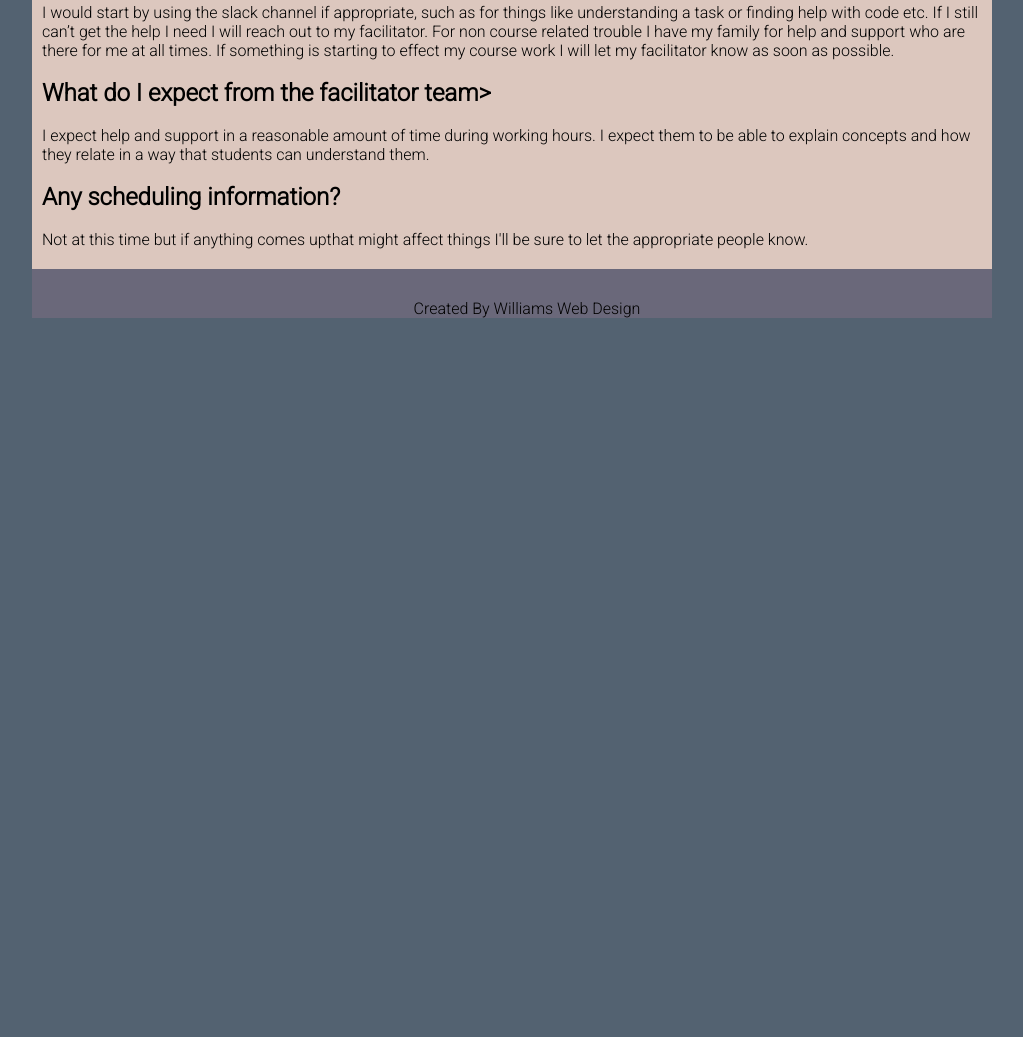
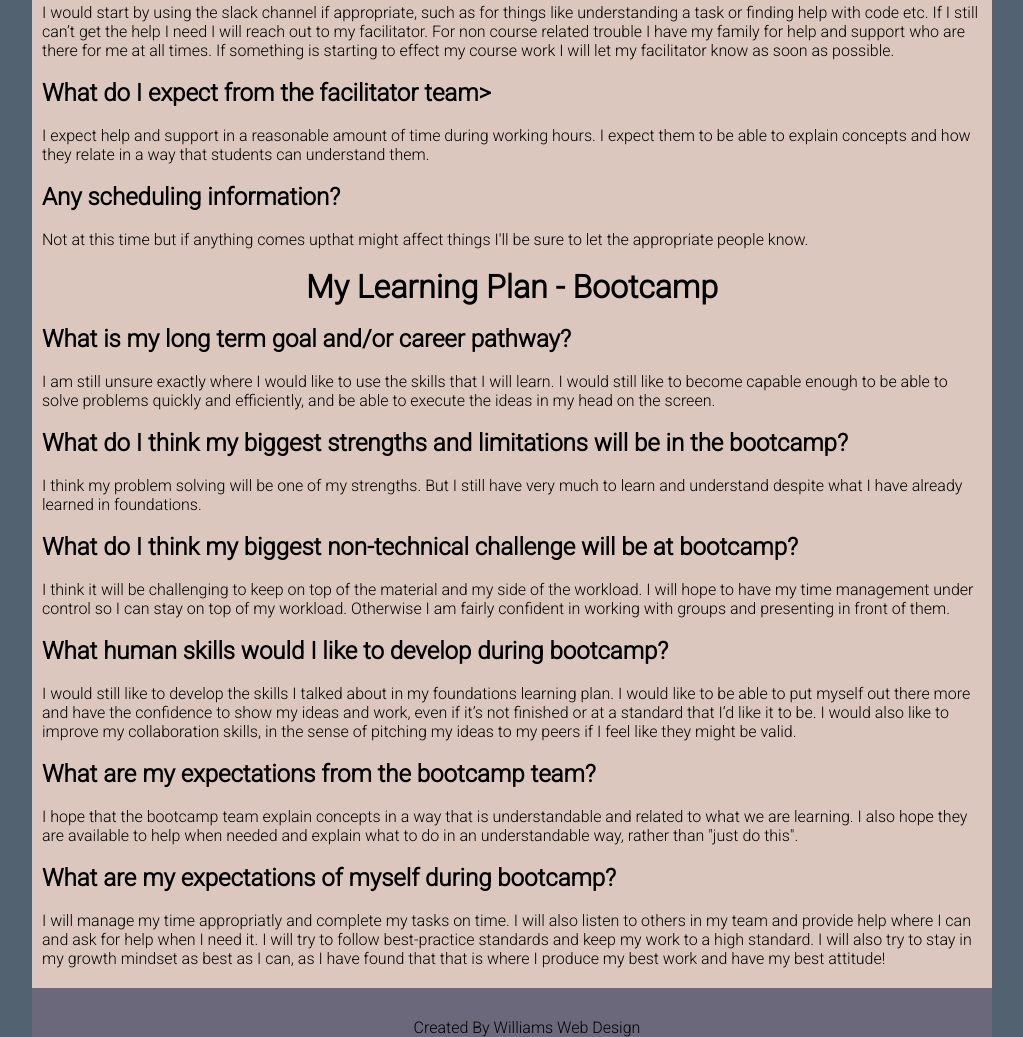
Before and after one commit to williams-z/williams-z.github.io, a plain HTML site: page blog/learning-plan.html in a window 1280 px wide. Shown: the part 977-2014 px from the top of the page, without its empty margins (128-1151 px from the left). Before the commit the page ends 1295 px from the top, so only its background shows below. Drawn offline with Linux system fonts and the light colour scheme.

Commit message:
updated learning plan for bootcamp

```diff
--- a/blog/learning-plan.html
+++ b/blog/learning-plan.html
@@ -22,10 +22,10 @@
 
 <body>
     <div class="blog-article-card">
-        <h1><center>My Learning Plan</h1></center></h1>
+        <h1><center>My Learning Plan - Foundations</h1></center></h1>
         <br>
         <br>
-        <p>Read on for my learning plan throught the DevAcademy journey</p>
+        <p>Read on for my learning plan throughout the stages of the DevAcademy journey.</p>
         <br>
         <h2>What is my long term goal and/or career plan?</h2>
         <br>
@@ -63,6 +63,46 @@
         <h2>Any scheduling information?</h2>
         <br>
         <p>Not at this time but if anything comes upthat might affect things I'll be sure to let the appropriate people know.</p>
+        <br>
+        <h1><center>My Learning Plan - Bootcamp</center></h1>
+        <br>
+        <h2>What is my long term goal and/or career pathway?</h2>
+        <br>
+        <p>
+          I am still unsure exactly where I would like to use the skills that I will learn. I would still like to become capable enough to be able to solve problems quickly and efficiently,
+          and be able to execute the ideas in my head on the screen.
+        </p>
+        <br>
+        <h2>What do I think my biggest strengths and limitations will be in the bootcamp?</h2>
+        <br>
+        <p>
+          I think my problem solving will be one of my strengths. But I still have very much to learn and understand despite what I have already learned in foundations.
+        </p>
+        <br>
+        <h2>What do I think my biggest non-technical challenge will be at bootcamp?</h2>
+        <br>
+        <p>
+          I think it will be challenging to keep on top of the material and my side of the workload. I will hope to have my time management under control so I can stay on top of my workload. Otherwise I am fairly confident in working with groups and presenting in front of them.
+        </p>
+        <br>
+        <h2>What human skills would I like to develop during bootcamp?</h2>
+        <br>
+        <p>
+          I would still like to develop the skills I talked about in my foundations learning plan. I would like to be able to put myself out there more and have the confidence to show my ideas and work, even if it’s not finished or at a standard that I’d like it to be. I would also like to improve my collaboration skills,
+          in the sense of pitching my ideas to my peers if I feel like they might be valid.
+        </p>
+        <br>
+        <h2>What are my expectations from the bootcamp team?</h2>
+        <br>
+        <p>
+          I hope that the bootcamp team explain concepts in a way that is understandable and related to what we are learning. I also hope they are available to help when needed and explain what to do in an understandable way, rather than "just do this".
+        </p>
+        <br>
+        <h2>What are my expectations of myself during bootcamp?</h2>
+        <br>
+        <p>
+          I will manage my time appropriatly and complete my tasks on time. I will also listen to others in my team and provide help where I can and ask for help when I need it. I will try to follow best-practice standards and keep my work to a high standard. I will also try to stay in my growth mindset as best as I can, as I have found that that is where I produce my best work and have my best attitude!
+        </p>
     </div>
 </body>
 
```
